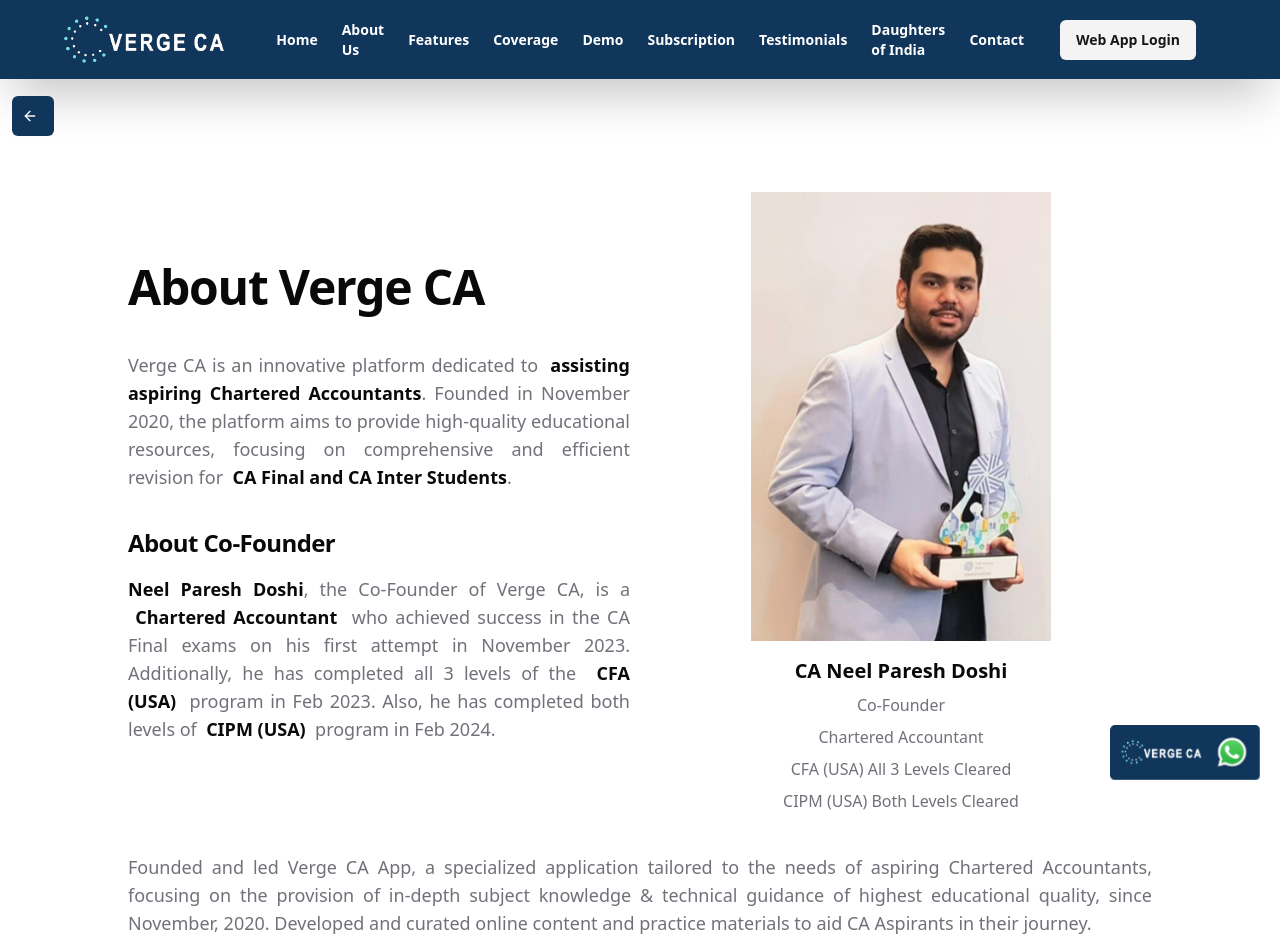
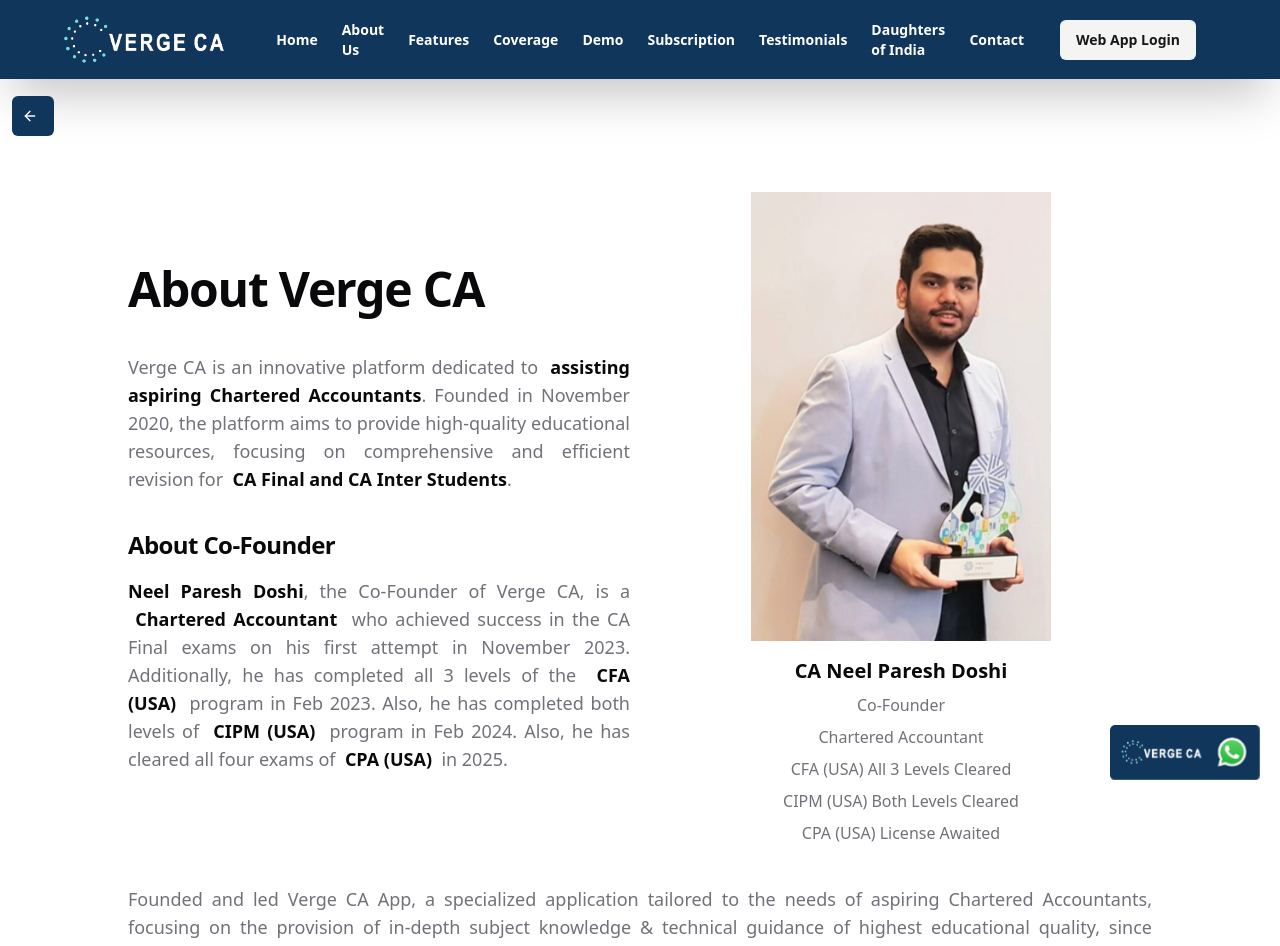
Before and after one commit to HardikShah563/vergeca-new, a Next.js app: page /about in a window 1280 px wide. Shown: the top 946 px of the page. Built offline with nearby package versions, Linux system fonts and the light colour scheme.

Commit message:
updating content

```diff
--- a/app/about/page.tsx
+++ b/app/about/page.tsx
@@ -37,7 +37,9 @@ export default function page() {
                             &nbsp;<span className="font-bold text-foreground">CFA (USA)</span>&nbsp;
                             program in Feb 2023. Also, he has completed both levels of
                             &nbsp;<span className="font-bold text-foreground">CIPM (USA)</span>&nbsp;
-                            program in Feb 2024.
+                            program in Feb 2024. Also, he has cleared all four exams of
+                            &nbsp;<span className="font-bold text-foreground">CPA (USA)</span>&nbsp;
+                            in 2025.
                         </p>
                     </div>
 
@@ -63,13 +65,16 @@ export default function page() {
                         <p className="mt-2 text-muted-foreground font-medium">
                             CIPM (USA) Both Levels Cleared
                         </p>
+                        <p className="mt-2 text-muted-foreground font-medium">
+                            CPA (USA) License Awaited
+                        </p>
                     </div>
                 </div>
 
                 <div className="text-lg text-justify text-muted-foreground mt-10">
                     Founded and led Verge CA App, a specialized application tailored to the needs of aspiring Chartered Accountants, focusing on the provision of in-depth subject knowledge & technical guidance of highest educational quality, since November, 2020. Developed and curated online content and practice materials to aid CA Aspirants in their journey.
                     <br /><br />
-                    Verge CA App is Revision App for CA Final & CA Inter Students and is available on both Web App. CA Inter (Subjects: Advanced Accounting, Costing, Audit, Financial Management & Strategic Management) & CA Final (Subjects: Financial Reporting, Advanced Financial Management & Auditing).
+                    Verge CA App is Revision App for CA Final & CA Inter Students and is available on Web App. CA Inter (Subjects: Advanced Accounting, Costing, Audit, Financial Management & Strategic Management) & CA Final (Subjects: Financial Reporting, Advanced Financial Management & Auditing).
                     <br /><br />
                     Verge CA is Live Comprehensive & Time Management Revision App covering all Institute Materials at one place. Compilation Covers: (New Syllabus & Old Syllabus). App contains Questions from Institute Materials (Study Material, Practice Manual, Previous Exam Papers, RTP&apos;s & MTP&apos;s) at one place, which would help the students get a competitive edge in CA Exams.
                     <br /><br />
--- a/components/sections/about.tsx
+++ b/components/sections/about.tsx
@@ -34,9 +34,11 @@ export function About() {
                             who achieved success in the CA Final exams on his first attempt in November 2023.
                             Additionally, he has completed all 3 levels of the
                             &nbsp;<span className="font-bold text-foreground">CFA (USA)</span>&nbsp;
-                            program in Feb 2023. Also, he has  completed both levels of
+                            program in Feb 2023. Also, he has completed both levels of
                             &nbsp;<span className="font-bold text-foreground">CIPM (USA)</span>&nbsp;
-                            program in Feb 2024.
+                            program in Feb 2024. Also, he has cleared all four exams of
+                            &nbsp;<span className="font-bold text-foreground">CPA (USA)</span>&nbsp;
+                            in 2025.
                         </p>
 
                         <div className="mt-10">
@@ -69,6 +71,9 @@ export function About() {
                         <p className="mt-2 text-muted-foreground font-medium">
                             CIPM (USA) Both Levels Cleared
                         </p>
+                        <p className="mt-2 text-muted-foreground font-medium">
+                            CPA (USA) License Awaited
+                        </p>
                     </div>
                 </div>
             </section>
```
Also changed, not shown: public/images/pricing.png.
